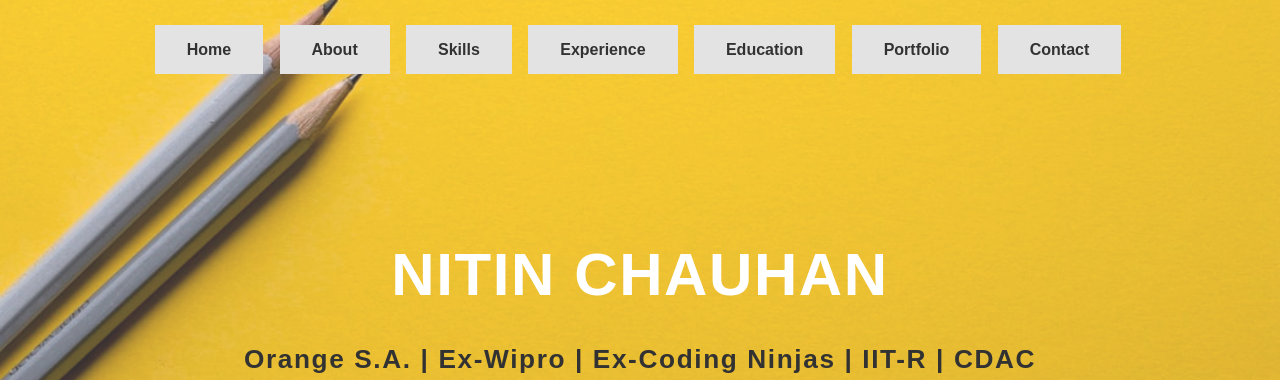
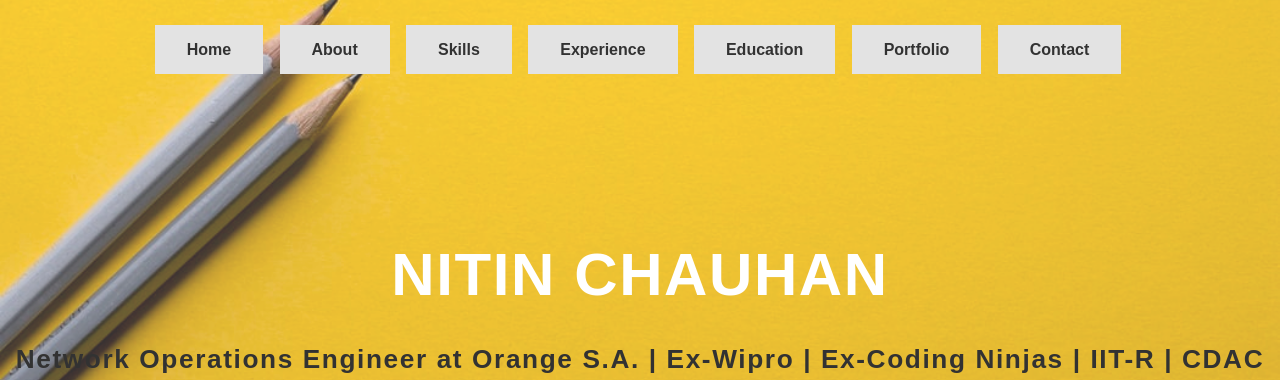
Before and after one commit to insidescripted/nitin.portfolio, a plain HTML site: page index.html in a window 1280 px wide. Shown: the top 380 px of the page. Drawn offline with Linux system fonts and the light colour scheme.

Commit message:
Update index.html

```diff
--- a/index.html
+++ b/index.html
@@ -38,7 +38,7 @@
         <div id="name-social-container">
             <div class="text-center">
                 <h1 id="my-name">NITIN CHAUHAN</h1>
-		<h4 id="my-head">Orange S.A. | Ex-Wipro | Ex-Coding Ninjas | IIT-R | CDAC</h4>
+		<h4 id="my-head">Network Operations Engineer at Orange S.A. | Ex-Wipro | Ex-Coding Ninjas | IIT-R | CDAC</h4>
 		<div id="orange">
 		   <img src="OrangeSA.jpg">
 		</div>
```
